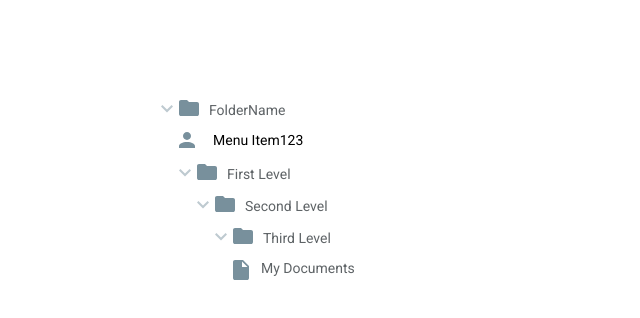
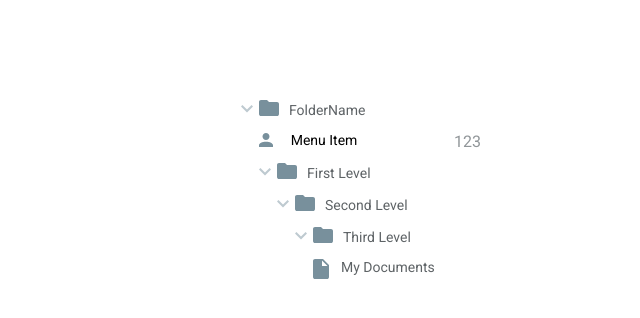
Before and after one commit to oleg-an/axes-pro, a Next.js app: page / in a window 1280 px wide. Shown: the top 318 px of the page, without its empty margins (279-919 px from the left). Built offline with nearby package versions, Linux system fonts and the light colour scheme.

Commit message:
styles update

```diff
--- a/components/element/Element.module.css
+++ b/components/element/Element.module.css
@@ -1,5 +1,9 @@
 .title {
     font-size: 14px;
+}
+
+.value {
+    color: #919699;
 }
 
 .element {
@@ -9,6 +13,7 @@
 .content {
     display: flex;
     justify-content: space-between;
+    width: 100%;
 }
 
 .icon {
--- a/components/element/Element.tsx
+++ b/components/element/Element.tsx
@@ -15,7 +15,7 @@ export const Element = ({...props}: Props) => {
         </div>
         <div className={style.content}>
             <div className={style.title}>{props.title}</div>
-            <div className={style.title}>{props.value}</div>
+            <div className={style.value}>{props.value}</div>
         </div>
     </div>
 };
--- a/components/folder/Folder.module.css
+++ b/components/folder/Folder.module.css
@@ -1,5 +1,6 @@
 .folder {
     user-select: none;
+    width: 100%;
 }
 
 .clickable {
--- a/pages/index.tsx
+++ b/pages/index.tsx
@@ -6,7 +6,6 @@ export default function Home() {
         <div className={styles.container}>
             <Folder title="FolderName">
                 <Element title="Menu Item" value={123}/>
-
                 <Folder title="First Level">
                     <Folder title="Second Level">
                         <Folder title="Third Level">
--- a/styles/Home.module.css
+++ b/styles/Home.module.css
@@ -1,5 +1,5 @@
 .container {
     margin: 0 auto;
-    width: 400px;
+    width: 240px;
     padding-top: 100px;
 }
```
